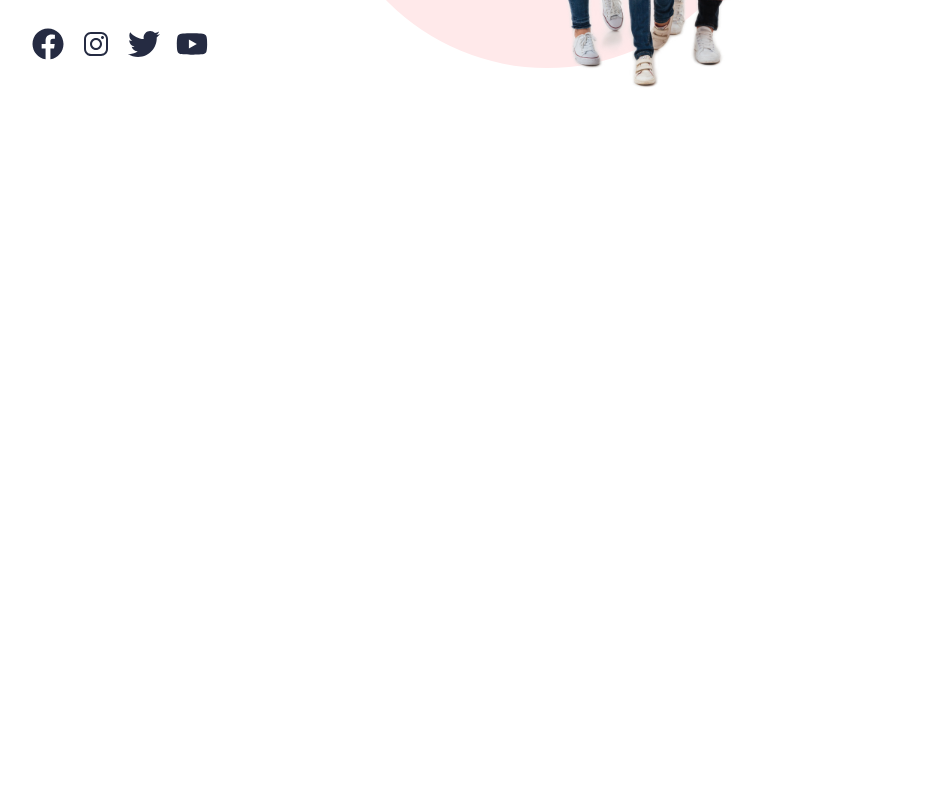
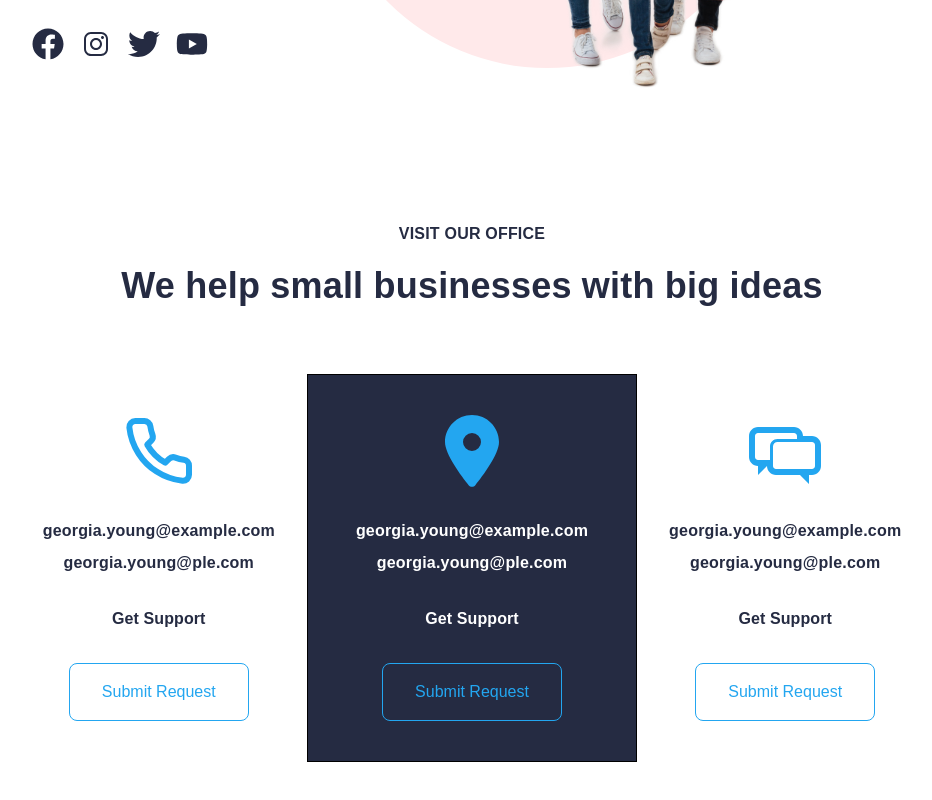
Before and after one commit to MuhammedZeki/D-nemProjesi-ecommers, a React (Vite) app: page /contact in a window 1280 px wide. Shown: the part 522-1322 px from the top of the page, without its empty margins (168-1100 px from the left). Before the commit the page ends 800 px from the top, so only its background shows below. Built offline with nearby package versions, Linux system fonts and the light colour scheme.

Commit message:
ContactCard components is done

```diff
--- /dev/null
+++ b/src/components/contact/ContactCards.jsx
@@ -0,0 +1,82 @@
+import { FiPhone } from "react-icons/fi";
+import { FaLocationDot } from "react-icons/fa6";
+import { TiMessages } from "react-icons/ti";
+const ContactCards = () => {
+  return (
+    <div className="flex items-center w-full px-10 lg:w-[75%] mx-auto my-10 py-8 ">
+      <div className="flex flex-col gap-16 p-3 items-center justify-center w-full font-montserrat">
+        <div className="">
+          <div className="flex flex-col items-center justify-center gap-4">
+            <h6 className="font-bold leading-6 tracking-[0.2px] text-[#252B42]">
+              VISIT OUR OFFICE
+            </h6>
+            <h2 className="font-bold text-4xl leading-12 tracking-[0.2px] text-[#252B42]">
+              We help small businesses with big ideas
+            </h2>
+          </div>
+        </div>
+        <div className=" flex items-center">
+          <div className=" flex flex-col gap-8 items-center justify-center px-8 py-5">
+            <FiPhone className="text-[#23A6F0] h-18 w-18" />
+            <div className="flex flex-col gap-2 items-center">
+              <p className="font-bold leading-6 tracking-[0.2px] text-[#252B42]">
+                georgia.young@example.com
+              </p>
+              <p className="font-bold leading-6 tracking-[0.2px] text-[#252B42]">
+                georgia.young@ple.com
+              </p>
+            </div>
+            <h5 className="font-bold leading-6 tracking-[0.1px] text-[#252B42]">
+              Get Support
+            </h5>
+            <div>
+              <button className="border border-[#23A6F0] rounded-lg px-8 py-4 text-[#23A6F0]">
+                Submit Request
+              </button>
+            </div>
+          </div>
+          <div className="border bg-[#252B42] border-black flex flex-col gap-8 items-center justify-center px-12 py-10">
+            <FaLocationDot className="text-[#23A6F0] h-18 w-18" />
+            <div className="flex flex-col gap-2 items-center text-white">
+              <p className="font-bold leading-6 tracking-[0.2px] ">
+                georgia.young@example.com
+              </p>
+              <p className="font-bold leading-6 tracking-[0.2px] ">
+                georgia.young@ple.com
+              </p>
+            </div>
+            <h5 className="font-bold leading-6 tracking-[0.1px] text-white">
+              Get Support
+            </h5>
+            <div>
+              <button className="border border-[#23A6F0] rounded-lg px-8 py-4 text-[#23A6F0]">
+                Submit Request
+              </button>
+            </div>
+          </div>
+          <div className=" flex flex-col gap-8 items-center justify-center px-8 py-5">
+            <TiMessages className="text-[#23A6F0] h-18 w-18" />
+            <div className="flex flex-col gap-2 items-center">
+              <p className="font-bold leading-6 tracking-[0.2px] text-[#252B42]">
+                georgia.young@example.com
+              </p>
+              <p className="font-bold leading-6 tracking-[0.2px] text-[#252B42]">
+                georgia.young@ple.com
+              </p>
+            </div>
+            <h5 className="font-bold leading-6 tracking-[0.1px] text-[#252B42]">
+              Get Support
+            </h5>
+            <div>
+              <button className="border border-[#23A6F0] rounded-lg px-8 py-4 text-[#23A6F0]">
+                Submit Request
+              </button>
+            </div>
+          </div>
+        </div>
+      </div>
+    </div>
+  );
+};
+
+export default ContactCards;
--- a/src/pages/Contact.jsx
+++ b/src/pages/Contact.jsx
@@ -1,3 +1,4 @@
+import ContactCards from "../components/contact/ContactCards";
 import ContactHero from "../components/contact/ContactHero";
 import UpperMenu from "../components/home/UpperMenu";
 
@@ -6,6 +7,7 @@ const Contact = () => {
     <div>
       <UpperMenu />
       <ContactHero />
+      <ContactCards />
     </div>
   );
 };
```
